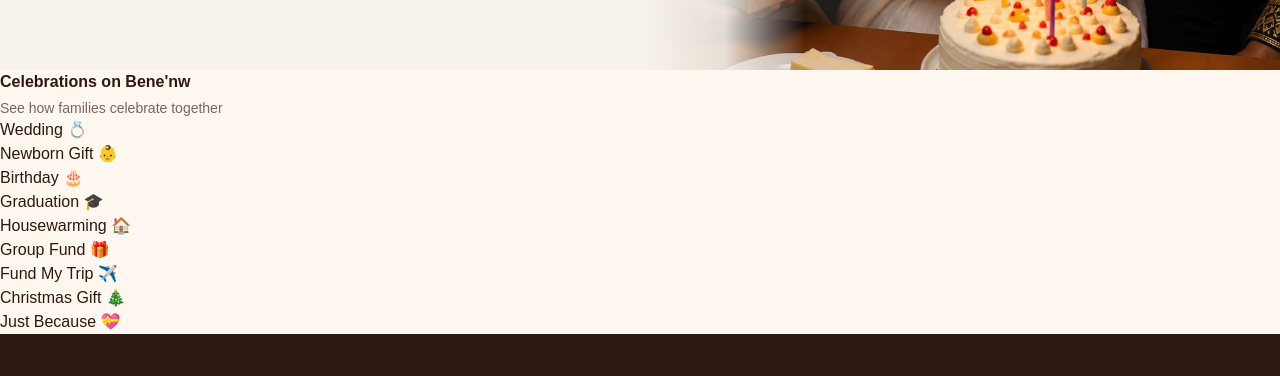
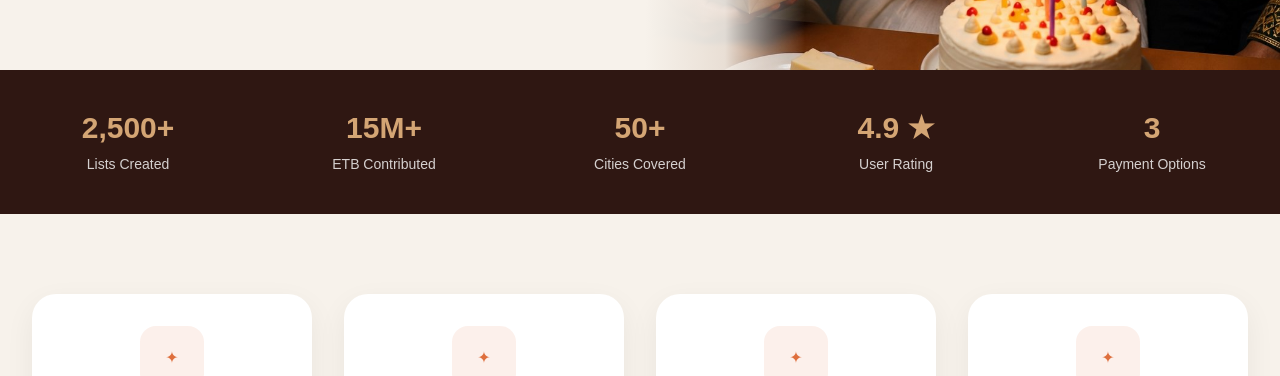
Before and after one commit to fanabezabih/Benew-Backend, a Next.js app in the folder frontend/: page / in a window 1280 px wide. Shown: the part 866-1242 px from the top of the page. Built offline with nearby package versions, Linux system fonts and the light colour scheme; no server answers.

Commit message:
edited hero styles

```diff
--- a/frontend/src/app/page.tsx
+++ b/frontend/src/app/page.tsx
@@ -16,7 +16,9 @@ import TrustAndSecurity from '@/components/sections/TrustAndSecurity';
 import PaymentMethods from '@/components/sections/PaymentMethods';
 import StatsMarquee from '@/components/sections/StatsMarquee';
 import AddAnything from '@/components/sections/AddAnything';
-import HeroGallery from '@/components/sections/HeroGallery';
+
+// ❌ REMOVE THIS
+// import HeroGallery from '@/components/sections/HeroGallery';
 
 export default function HomePage() {
   return (
@@ -28,7 +30,8 @@ export default function HomePage() {
 
         <Hero />
 
-        <HeroGallery />
+        {/* ❌ REMOVE THIS */}
+        {/* <HeroGallery /> */}
 
         <StatsMarquee />
 
```
